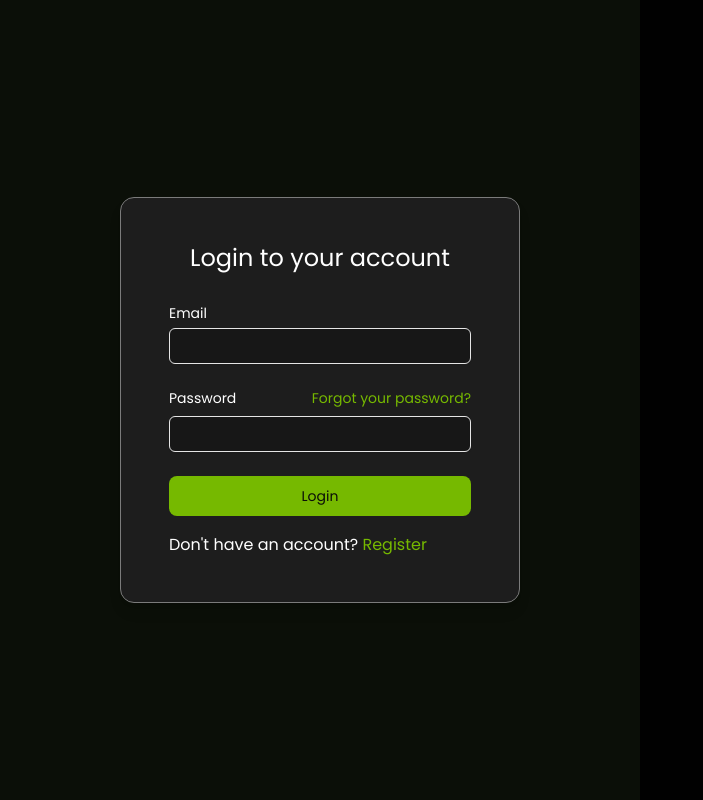
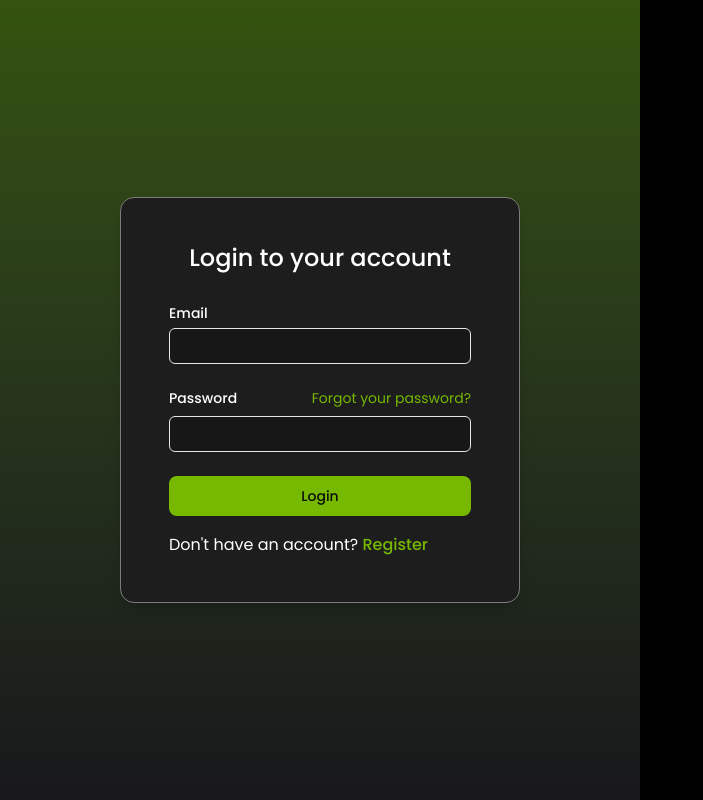
Before and after one commit to weabonie/nvidia-track, a React (Vite) app in the folder frontend/: page /login in a window 1280 px wide. Shown: the whole page, without its empty margins (0-703 px from the left). Built offline with nearby package versions, Linux system fonts and the light colour scheme.

Commit message:
Finishing off login page and form

```diff
--- a/frontend/src/components/LoginForm.jsx
+++ b/frontend/src/components/LoginForm.jsx
@@ -18,7 +18,7 @@ const LoginForm = () => {
   return (
     <Card className="w-100 bg-[#1d1d1d] border-[#7b7b7b] text-white p-6 shadow-lg py-11">
       <CardHeader className="text-center">
-        <CardTitle className="text-2xl">Login to your account</CardTitle>
+        <CardTitle className="text-2xl font-medium">Login to your account</CardTitle>
         {/* <CardDescription>
           Enter your email below to login to your account
         </CardDescription> */}
@@ -62,11 +62,11 @@ const LoginForm = () => {
           Login with Google
         </Button> */}
 
-        <span className="font-medium mr-auto inline-block">
+        <span className="mr-auto inline-block">
           Don't have an account?{" "}
           <a
             href="#"
-            className="text-nvidia underline-offset-4 hover:underline"
+            className="font-medium text-nvidia underline-offset-4 hover:underline"
           >
             Register
           </a>
--- a/frontend/src/components/Navbar.jsx
+++ b/frontend/src/components/Navbar.jsx
@@ -1,4 +1,5 @@
 import { useState } from 'react';
+import { Link } from 'react-router-dom';
 
 const Navbar = () => {
   const [isMenuOpen, setIsMenuOpen] = useState(false);
@@ -32,9 +33,9 @@ const Navbar = () => {
 
           {/* CTA Button */}
           <div className="hidden md:block">
-            <button className="bg-[#76B900] text-white px-8 py-2.5 rounded-lg font-semibold hover:bg-[#5d9100] hover:text-white transition-all transform hover:scale-105 border-2 border-[#76B900] hover:border-[#5d9100]">
+            <Link to="/login" className="border-nvidia text-white px-8 py-2.5 rounded-lg font-semibold hover:bg-nvidia hover:text-white transition-all transform hover:scale-105 border-2 border-[#76B900] hover:border-[#5d9100]">
               Get Started
-            </button>
+            </Link>
           </div>
 
           {/* Mobile menu button */}
--- a/frontend/src/index.css
+++ b/frontend/src/index.css
@@ -1,4 +1,5 @@
-@import url('https://fonts.googleapis.com/css2?family=Poppins&family=Ubuntu&display=swap');
+@import url('https://fonts.googleapis.com/css2?family=Poppins:ital,wght@0,100;0,200;0,300;0,400;0,500;0,600;0,700;0,800;0,900;1,100;1,200;1,300;1,400;1,500;1,600;1,700;1,800;1,900&family=Ubuntu:ital,wght@0,300;0,400;0,500;0,700;1,300;1,400;1,500;1,700&display=swap');
+
 @import "tailwindcss";
 
 @custom-variant dark (&:is(.dark *));
--- a/frontend/src/pages/LoginPage.jsx
+++ b/frontend/src/pages/LoginPage.jsx
@@ -3,7 +3,7 @@ import LoginForm from "../components/LoginForm";
 const LoginPage = () => {
   return (
     <div className="w-full h-full">
-      <div className="w-1/2 min-h-svh bg-black flex flex-col justify-center items-center">
+      <div className="bg-gradient-to-b from-lime-900 to-zinc-900 to-lime-800 w-1/2 min-h-svh bg-black flex flex-col justify-center items-center">
         <div>
             <LoginForm/>
         </div>
```
